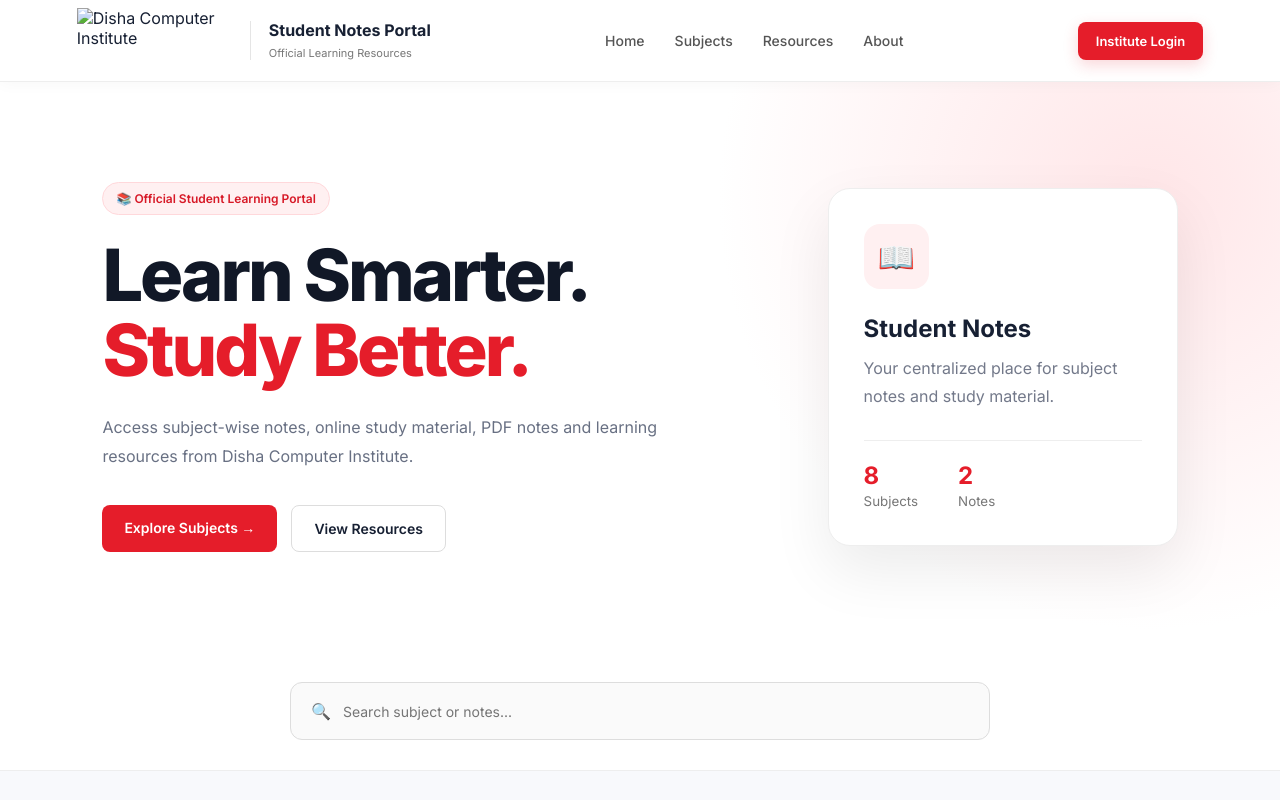
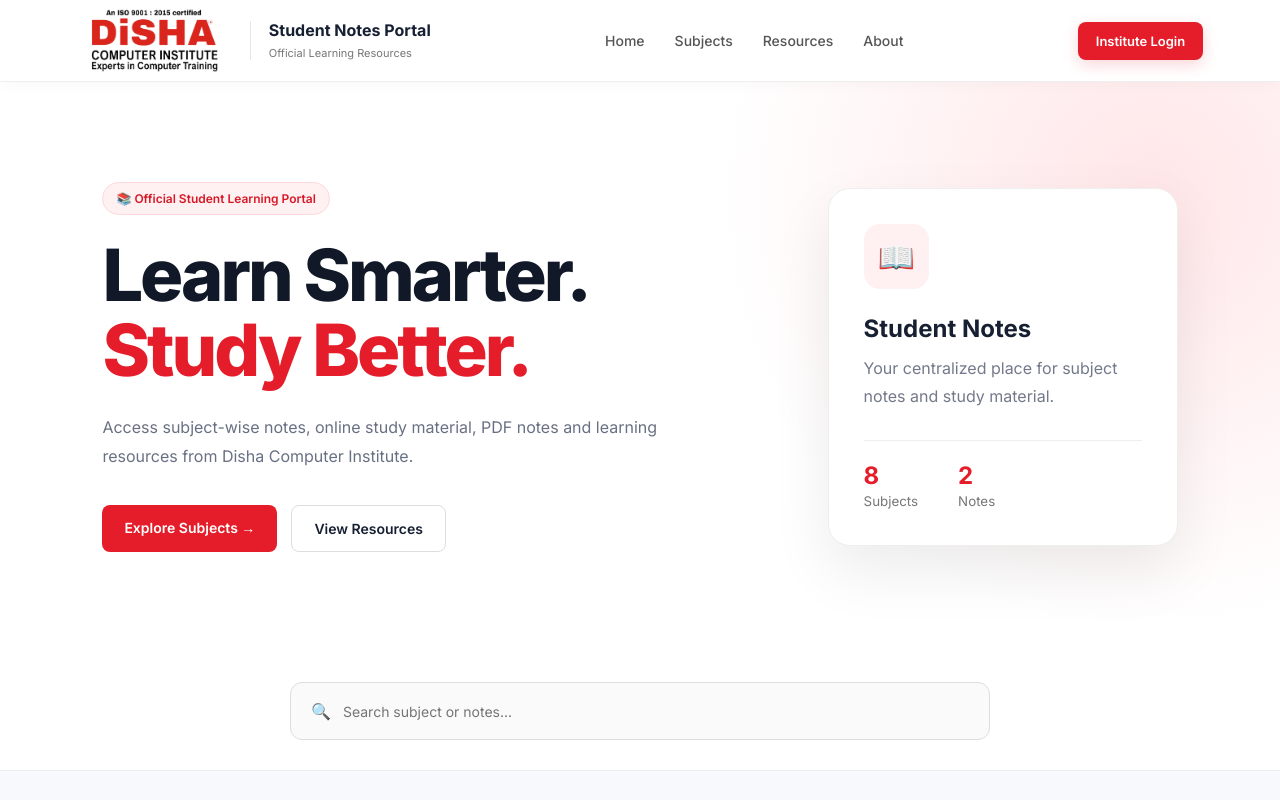
Before and after one commit to dhirajpatil2804/disha-notes, a plain HTML site: page index.html in a window 1280 px wide. Shown: the top 800 px of the page. Drawn offline with Linux system fonts and the light colour scheme.

```diff
--- a/index.html
+++ b/index.html
@@ -23,7 +23,7 @@
 
     <a href="#home" class="institute-logo">
         <img
-            src="./assests/disha-logo.png"
+            src="disha-logo.png"
             alt="Disha Computer Institute"
         >
     </a>
```
